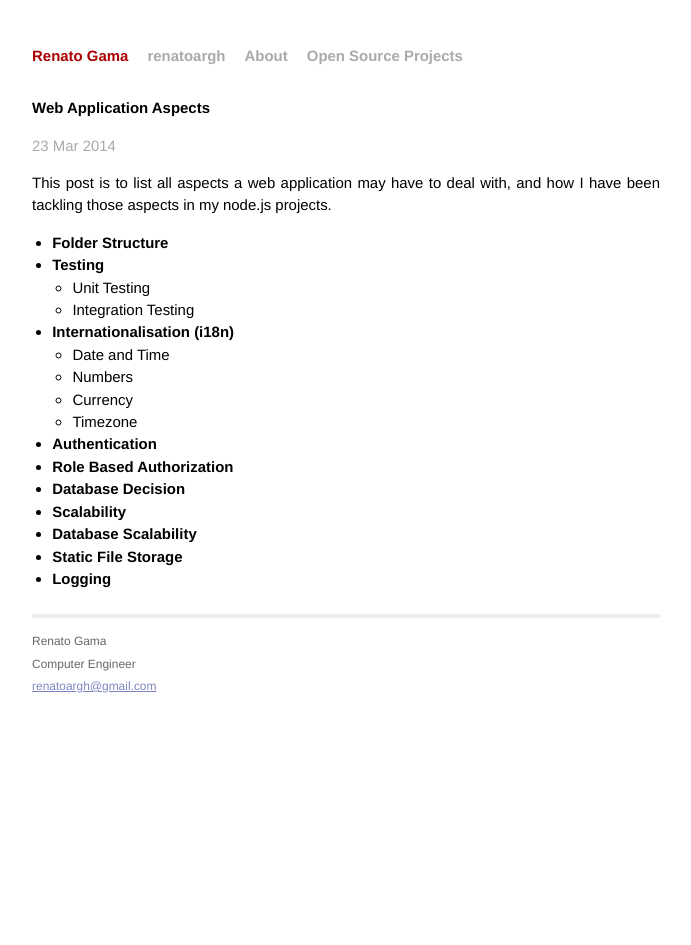
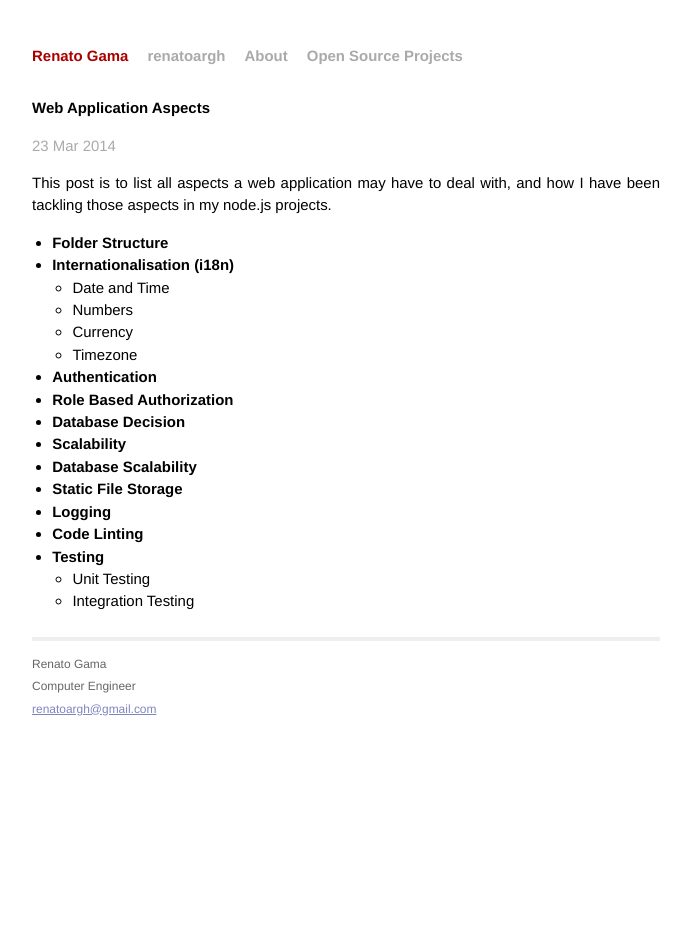
Before and after one commit to renatoargh/renatoargh.github.io, a Jekyll site: the page built from _posts/2014-03-23-web-application-aspects.md, in a window 1280 px wide. Shown: the whole page, without its empty margins (294-985 px from the left). Built offline with Jekyll 4.4.1, drawn with Linux system fonts in a browser that asks for light colours; Markdown is read by kramdown in place of the engine named in the settings; comment, search, counter and statistics services are not loaded.

Commit message:
Update 2014-03-23-web-application-aspects.md

```diff
--- a/_posts/2014-03-23-web-application-aspects.md
+++ b/_posts/2014-03-23-web-application-aspects.md
@@ -21,3 +18,7 @@ This post is to list all aspects a web application may have to deal with, and ho
 - **Database Scalability**
 - **Static File Storage**
 - **Logging**
+- **Code Linting**
+- **Testing**
+  - Unit Testing
+  - Integration Testing
```
Also changed, not shown: other parts of _posts/2014-03-23-web-application-aspects.md (+0 -3 lines).
